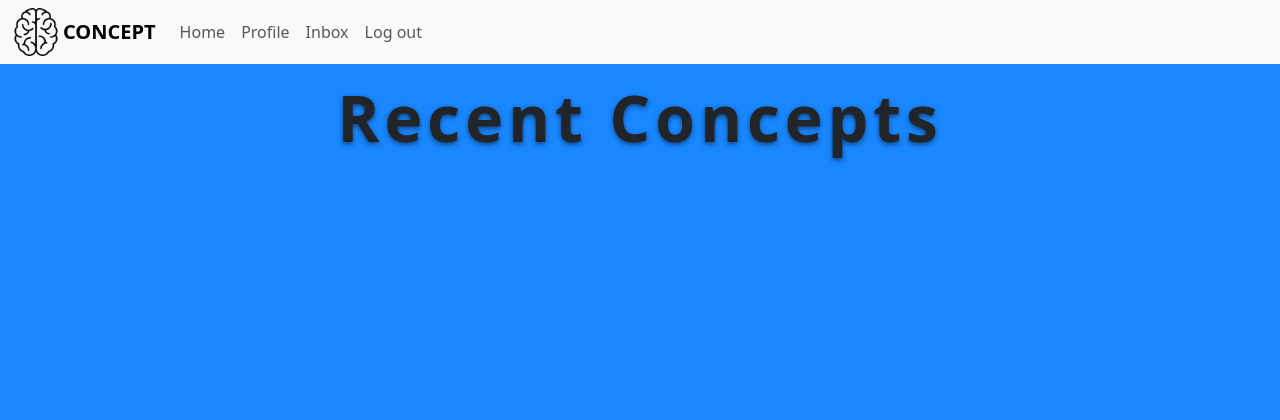
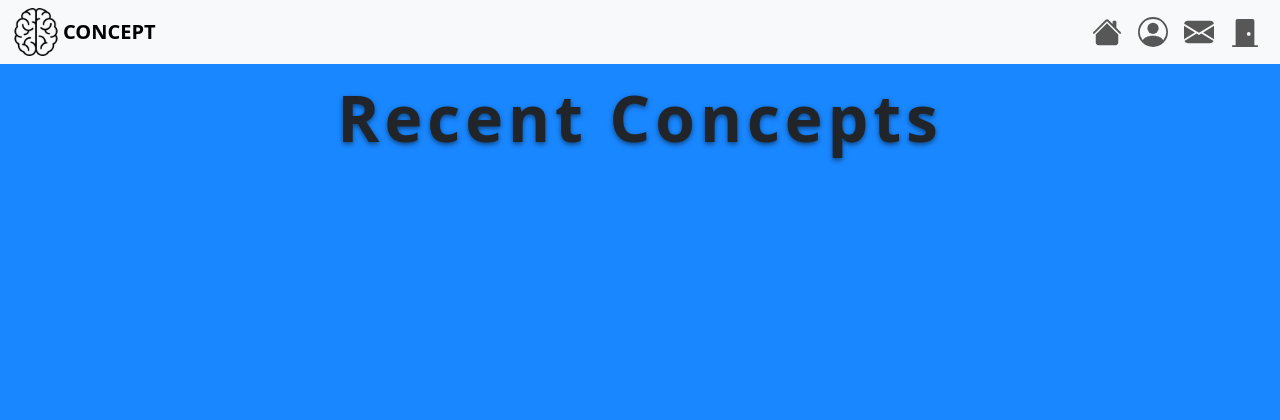
Before and after one commit to brandonoregan/concept, a Django app: page /posts/post_home in a window 1280 px wide. Shown: the top 420 px of the page. Run offline with Django 4.2, Linux system fonts and the light colour scheme; the visitor is signed in with stand-in values (Sample User, id 1); data that the repository does not hold is empty; some libraries are stand-ins or nearby versions; some web fonts are replaced.

Commit message:
update navbar icons

```diff
--- a/static/css/styles.css
+++ b/static/css/styles.css
@@ -30,6 +30,11 @@ header {
     background-color: white;
 }
 
+.navbarContainer {
+    max-width: 1100px;
+}
+
+
 .navLogo {
     height: 3rem;
     width: 3rem;
@@ -46,6 +51,16 @@ header {
     font-weight: 900;
 }
 
+.nav-item a {
+    font-weight: 600;
+}
+
+.nav-item a:hover {
+    font-weight: 600;
+    transform: scale(1.4);
+    text-shadow: #1987ff;
+}
+
 /* Footer */
 /* Footer */
 
--- a/templates/navbar.html
+++ b/templates/navbar.html
@@ -7,22 +7,36 @@
         </div>
         <a class="navbar-brand navbarLogoText" href="{% url 'welcome' %}">CONCEPT</a>
         <button class="navbar-toggler" type="button" data-bs-toggle="collapse" data-bs-target="#navbarSupportedContent" aria-controls="navbarSupportedContent" aria-expanded="false" aria-label="Toggle navigation">
-        <span class="navbar-toggler-icon"></span>
+        <span class="navbar-toggler-icon"><svg xmlns="http://www.w3.org/2000/svg" width="30" height="30" fill="black" class="bi bi-list" viewBox="0 0 16 16">
+          <path fill-rule="evenodd" d="M2.5 12a.5.5 0 0 1 .5-.5h10a.5.5 0 0 1 0 1H3a.5.5 0 0 1-.5-.5m0-4a.5.5 0 0 1 .5-.5h10a.5.5 0 0 1 0 1H3a.5.5 0 0 1-.5-.5m0-4a.5.5 0 0 1 .5-.5h10a.5.5 0 0 1 0 1H3a.5.5 0 0 1-.5-.5"/>
+        </svg></span>
         </button>
         <div class="collapse navbar-collapse" id="navbarSupportedContent">
-        <ul class="navbar-nav me-auto mb-2 mb-lg-0">
+          <ul class="navbar-nav ms-auto  mb-2 mb-lg-0">
             {% if user.is_authenticated %}
               <li class="nav-item">
-              <a class="nav-link" href="{% url 'post_home' %}">Home</a>
+                <a class="nav-link" href="{% url 'post_home' %}"><svg xmlns="http://www.w3.org/2000/svg" width="30" height="30" fill="currentColor" class="bi bi-house-fill" viewBox="0 0 16 16">
+                  <path d="M8.707 1.5a1 1 0 0 0-1.414 0L.646 8.146a.5.5 0 0 0 .708.708L8 2.207l6.646 6.647a.5.5 0 0 0 .708-.708L13 5.793V2.5a.5.5 0 0 0-.5-.5h-1a.5.5 0 0 0-.5.5v1.293z"/>
+                  <path d="m8 3.293 6 6V13.5a1.5 1.5 0 0 1-1.5 1.5h-9A1.5 1.5 0 0 1 2 13.5V9.293l6-6Z"/>
+                </svg></a>
               </li>
               <li class="nav-item">
-              <a class="nav-link" href="{% url 'profile' %}">Profile</a>
+                <a class="nav-link" href="{% url 'profile' %}"><svg xmlns="http://www.w3.org/2000/svg" width="30" height="30" fill="currentColor" class="bi bi-person-circle" viewBox="0 0 16 16">
+                  <path d="M11 6a3 3 0 1 1-6 0 3 3 0 0 1 6 0"/>
+                  <path fill-rule="evenodd" d="M0 8a8 8 0 1 1 16 0A8 8 0 0 1 0 8m8-7a7 7 0 0 0-5.468 11.37C3.242 11.226 4.805 10 8 10s4.757 1.225 5.468 2.37A7 7 0 0 0 8 1"/>
+                </svg></a>
               </li>
               <li class="nav-item">
-              <a class="nav-link" href="{% url 'inbox' %}">Inbox</a>
+                <a class="nav-link" href="{% url 'inbox' %}"><svg xmlns="http://www.w3.org/2000/svg" width="30" height="30" fill="currentColor" class="bi bi-envelope-fill" viewBox="0 0 16 16">
+                  <path d="M.05 3.555A2 2 0 0 1 2 2h12a2 2 0 0 1 1.95 1.555L8 8.414.05 3.555ZM0 4.697v7.104l5.803-3.558zM6.761 8.83l-6.57 4.027A2 2 0 0 0 2 14h12a2 2 0 0 0 1.808-1.144l-6.57-4.027L8 9.586l-1.239-.757Zm3.436-.586L16 11.801V4.697l-5.803 3.546Z"/>
+                </svg></a>
               </li>
               <li class="nav-item">
-              <a class="nav-link" href="{% url 'logout_user' %}">Log out</a>
+                <a class="nav-link" href="{% url 'logout_user' %}"><svg xmlns="http://www.w3.org/2000/svg" width="30
+                  " height="30
+                  " fill="currentColor" class="bi bi-door-closed-fill" viewBox="0 0 16 16">
+                  <path d="M12 1a1 1 0 0 1 1 1v13h1.5a.5.5 0 0 1 0 1h-13a.5.5 0 0 1 0-1H3V2a1 1 0 0 1 1-1zm-2 9a1 1 0 1 0 0-2 1 1 0 0 0 0 2"/>
+                </svg></a>
               </li>
             {% else %}
               <li class="nav-item">
```
Lines whose indentation alone changed are shown as unchanged.
